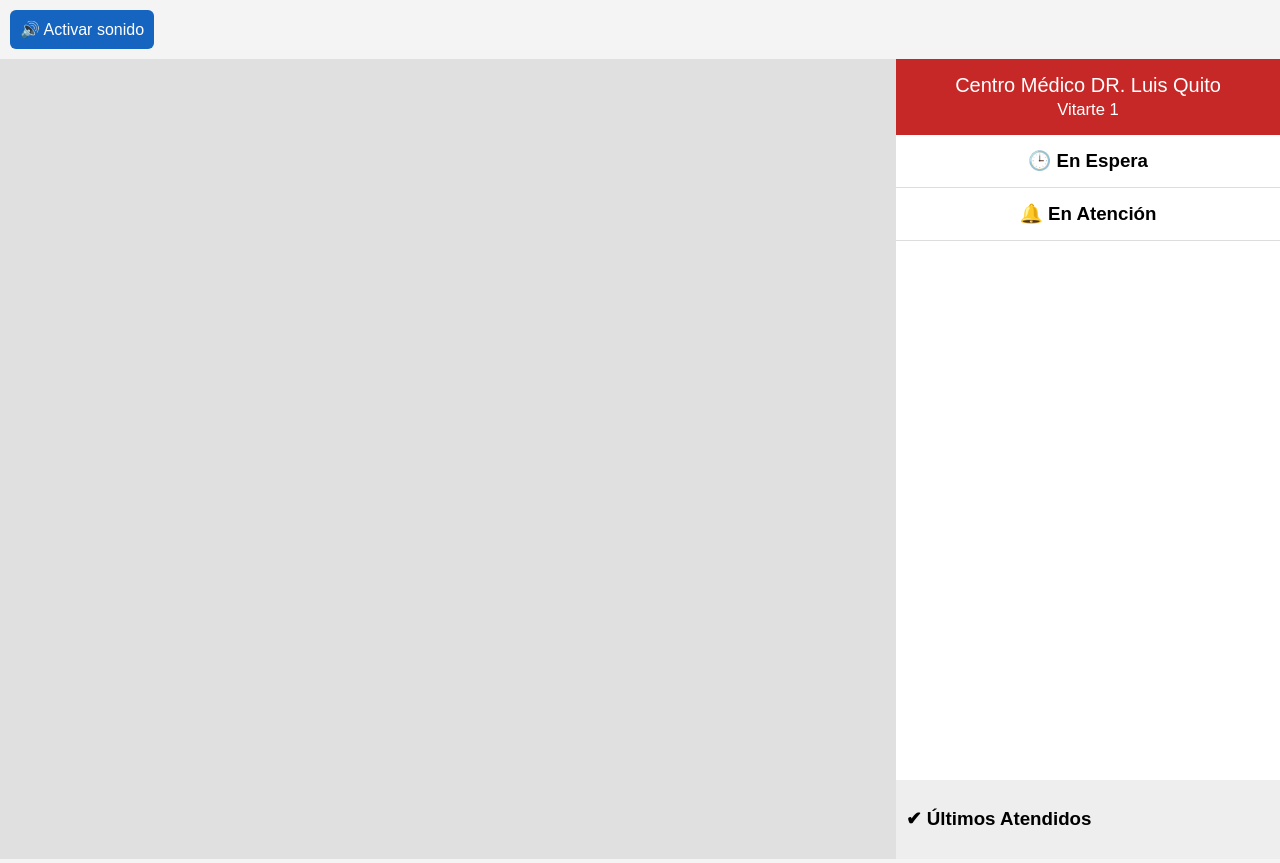
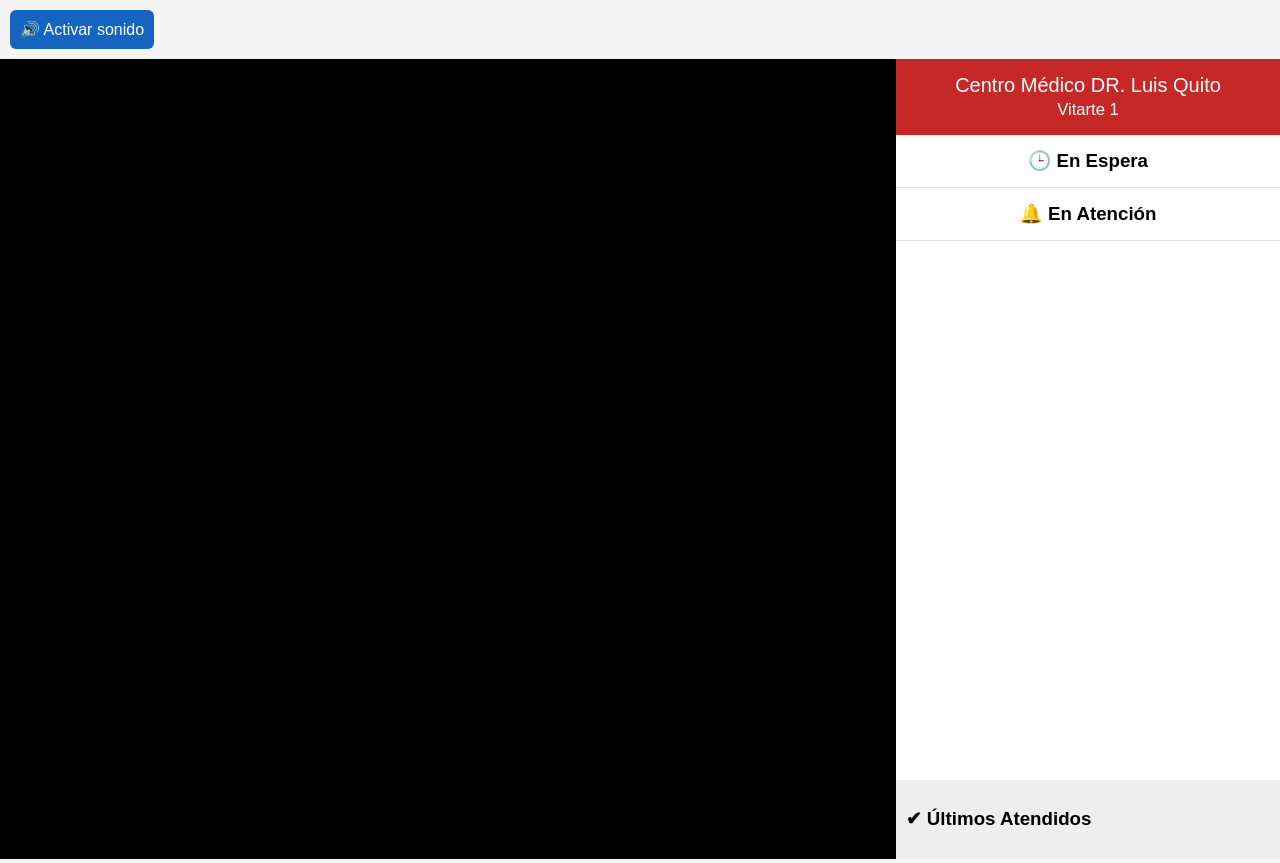
Before and after one commit to ameycar/turno, a plain HTML site: page index.html in a window 1280 px wide. Drawn offline with Linux system fonts and the light colour scheme; no server answers.

Commit message:
index.html
Updated video section styling and added video element.

```diff
--- a/index.html
+++ b/index.html
@@ -18,7 +18,13 @@ body {
 
 .video {
   width: 70%;
-  background: #e0e0e0;
+  background: black;
+}
+
+video {
+  width: 100%;
+  height: 100%;
+  object-fit: cover;
 }
 
 .panel {
@@ -83,8 +89,12 @@ body {
 
 <div class="container">
 
-  <div class="video"></div>
+  <!-- VIDEO -->
+  <div class="video">
+    <video id="videoPlayer" autoplay muted></video>
+  </div>
 
+  <!-- PANEL -->
   <div class="panel">
     <div class="header">
       Centro Médico DR. Luis Quito<br>
```
